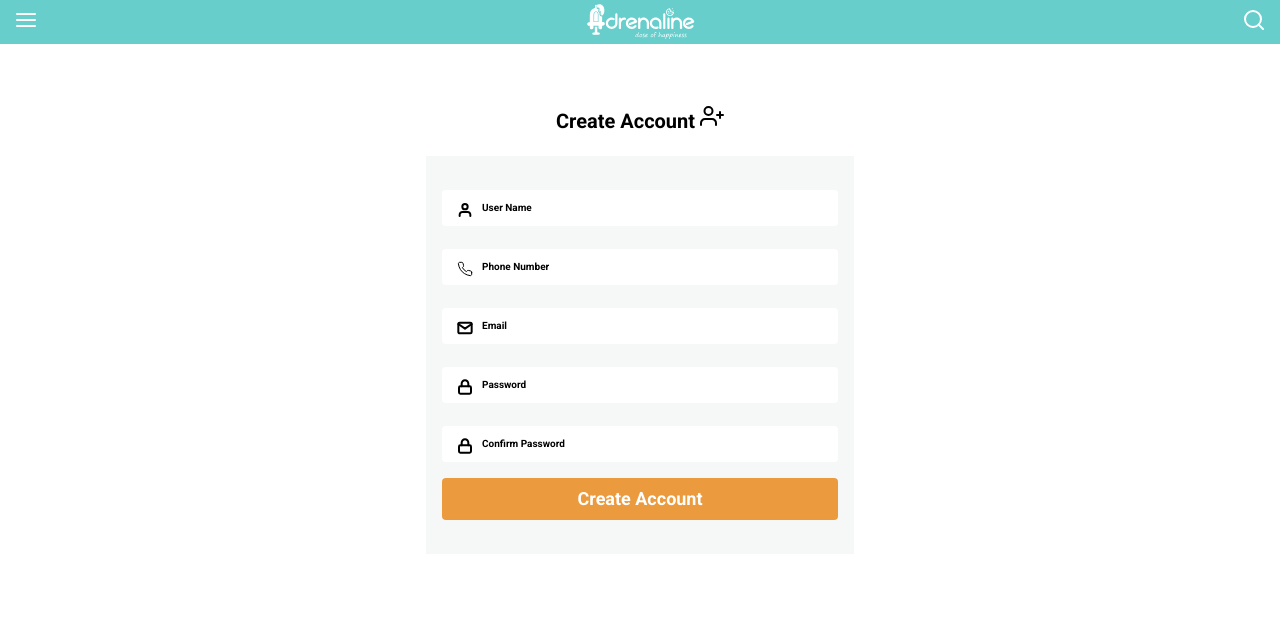
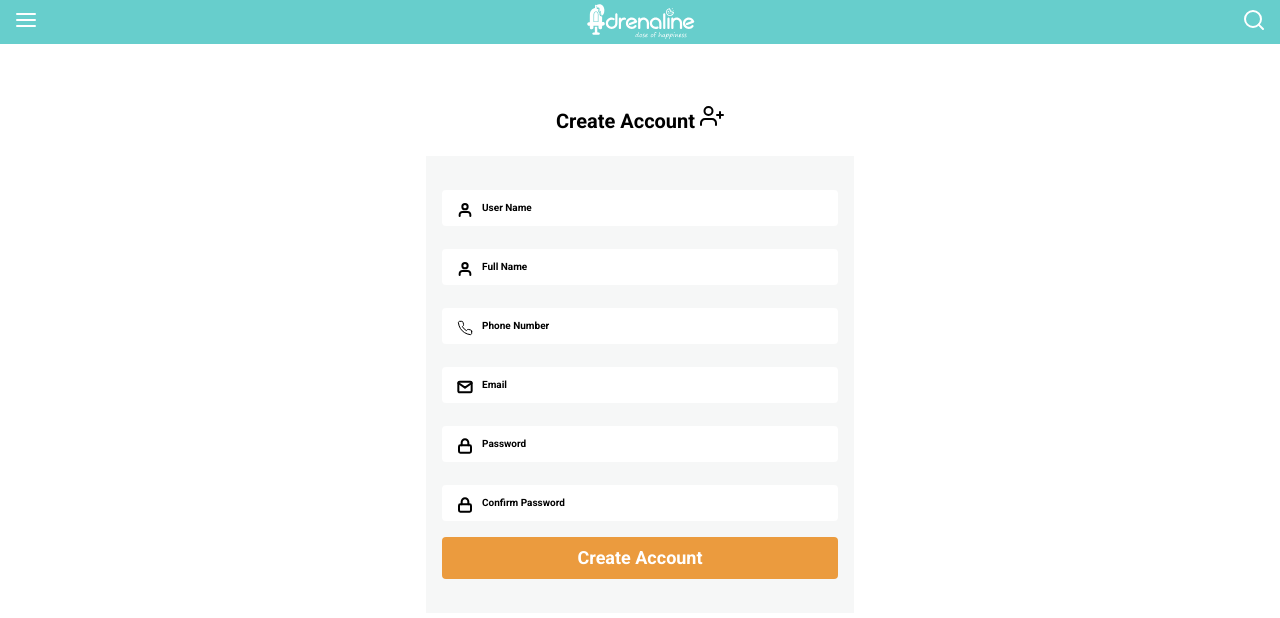
Before and after one commit to OthmanFaiz/frameshop, a Next.js app: page /signup in a window 1280 px wide. Shown: the top 618 px of the page. Built offline with nearby package versions, Linux system fonts and the light colour scheme.

Commit message:
fixed a bug in signup form, added some todolist

```diff
--- a/components/userSignIn/SignInForm.js
+++ b/components/userSignIn/SignInForm.js
@@ -4,7 +4,6 @@ import Link from 'next/link';
 import Image from 'next/image';
 
 export default function SignInForm({ signinHandler }) {
-	const [active, setActive] = useState(true);
 
 	// form ref
 	const EmailRef = useRef();
--- a/components/userSignup/SignupForm.js
+++ b/components/userSignup/SignupForm.js
@@ -4,7 +4,6 @@ import bcrypt from 'bcryptjs';
 import Image from 'next/image';
 
 export default function SignInForm({ signupHandler }) {
-	const [active, setActive] = useState(true);
 
 	// form ref
 	const UserNameRef = useRef();
@@ -63,6 +62,23 @@ export default function SignInForm({ signupHandler }) {
 							id='UserName'
 							placeholder='User Name'
 							ref={UserNameRef}
+							className={classes.placeholder}
+						></input>
+					</label>
+				</div>
+
+				<div className={classes.control}>
+					<div className={classes.control_icon}>
+						<Image src='/images/svg/user.svg' alt='' width={16} height={16} />
+					</div>
+
+					<label htmlFor='FullName'>
+						<input
+							type='text'
+							required
+							id='FullName'
+							placeholder='Full Name'
+							ref={FullNameRef}
 							className={classes.placeholder}
 						></input>
 					</label>
--- a/pages/signIn.js
+++ b/pages/signIn.js
@@ -12,7 +12,7 @@ export default function SignIn() {
 			},
 		})
 		const data = await response.json();
-		if (bcrypt.compareSync(userData.password, data.checkuser.password)){
+		if (data.checkuser && (await bcrypt.compare(userData.password, data.checkuser.password))){
 			console.log(data);
 		} else {
 			console.log('wrong password or email');
```
Also changed, not shown: 1 other file (tests, documents, lock files or other folders).
